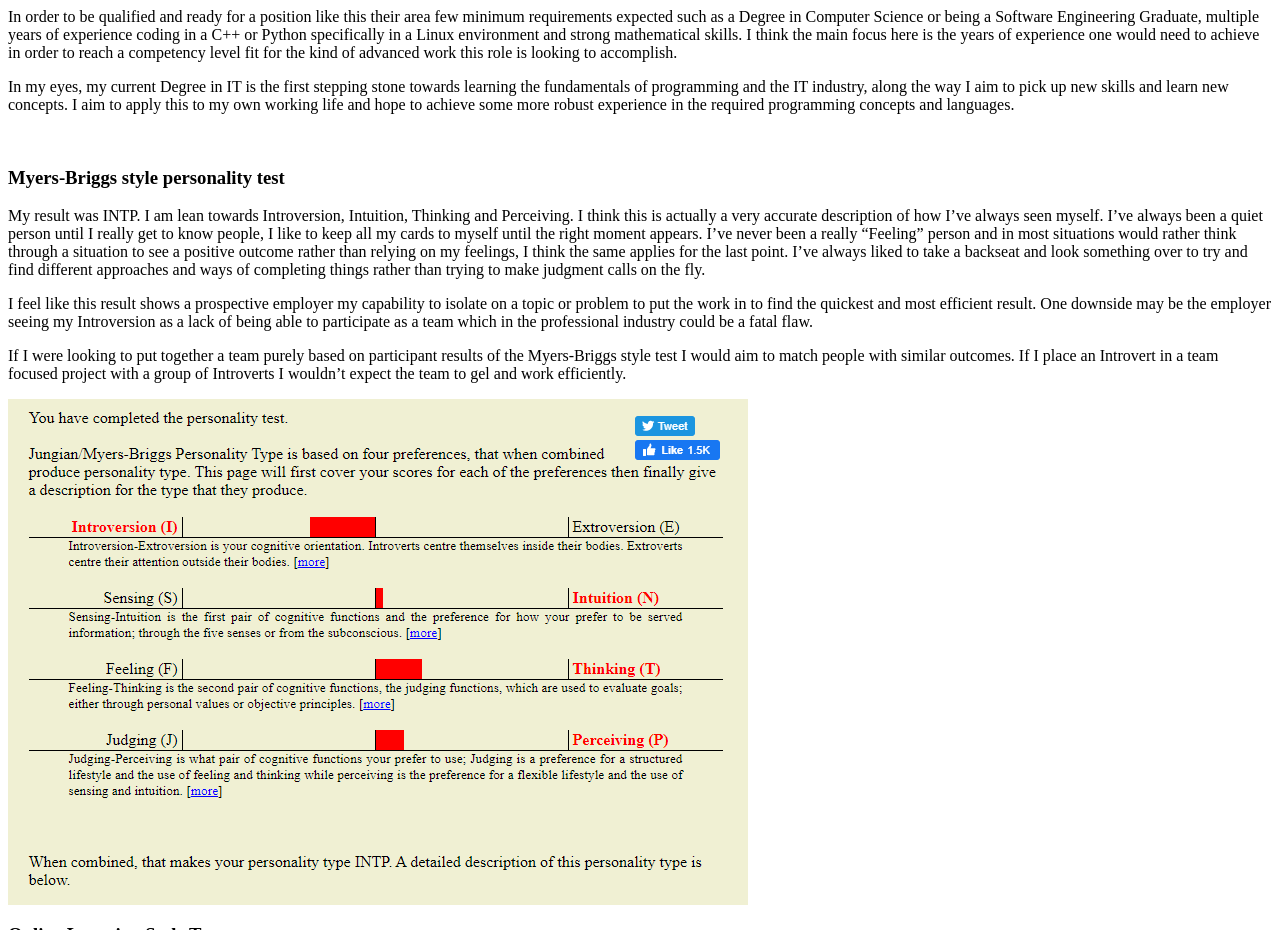
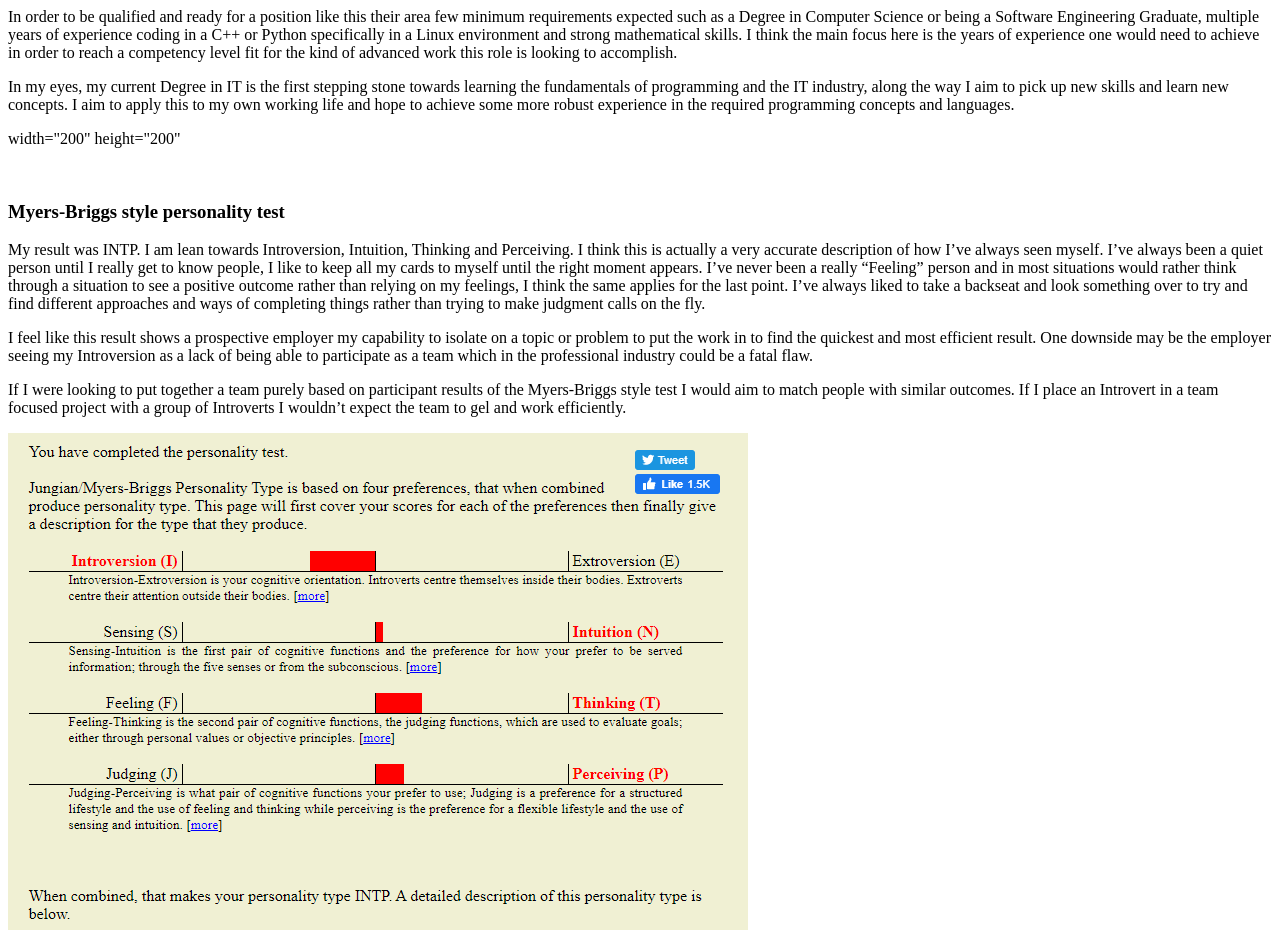
Before and after one commit to paddlemate/Assignment1, a plain HTML site: page index.html in a window 1280 px wide. Shown: the part 980-1910 px from the top of the page. Drawn offline with Linux system fonts and the light colour scheme.

Commit message:
Update index.html

```diff
--- a/index.html
+++ b/index.html
@@ -33,7 +33,7 @@
 <p>The position of chosen is a Software Engineer, this role specifically is focuses on C++ and Python programming languages in what looks like an Artificial Intelligence, Machine Learning and Robotics field. I believe this role in particular really appeals to me as it focuses on Machine Learning and Artificial Intelligence, this is something I&rsquo;ve grown up only ever seeing at the movies, it&rsquo;s incredible to think that this is becoming more common place and readily achievable with enough hard work. Generally, I think the role of a Software Engineer appeals to me because although you would be working to achieve a specific goal, there is always going to be a challenge ahead and an incredible amount of possibilities to reach goal.</p>
 <p>In order to be qualified and ready for a position like this their area few minimum requirements expected such as a Degree in Computer Science or being a Software Engineering Graduate, multiple years of experience coding in a C++ or Python specifically in a Linux environment and strong mathematical skills. I think the main focus here is the years of experience one would need to achieve in order to reach a competency level fit for the kind of advanced work this role is looking to accomplish.</p>
 <p>In my eyes, my current Degree in IT is the first stepping stone towards learning the fundamentals of programming and the IT industry, along the way I aim to pick up new skills and learn new concepts. I aim to apply this to my own working life and hope to achieve some more robust experience in the required programming concepts and languages.</p>
-<p><image\Seek_Job_Add.png></p>
+<p><image\Seek_Job_Add.png>width="200" height="200"</p>
 <p>&nbsp;</p>
 <h3>Myers-Briggs style personality test</h3>
 <p>My result was INTP. I am lean towards Introversion, Intuition, Thinking and Perceiving. I think this is actually a very accurate description of how I&rsquo;ve always seen myself. I&rsquo;ve always been a quiet person until I really get to know people, I like to keep all my cards to myself until the right moment appears. I&rsquo;ve never been a really &ldquo;Feeling&rdquo; person and in most situations would rather think through a situation to see a positive outcome rather than relying on my feelings, I think the same applies for the last point. I&rsquo;ve always liked to take a backseat and look something over to try and find different approaches and ways of completing things rather than trying to make judgment calls on the fly.</p>
```
